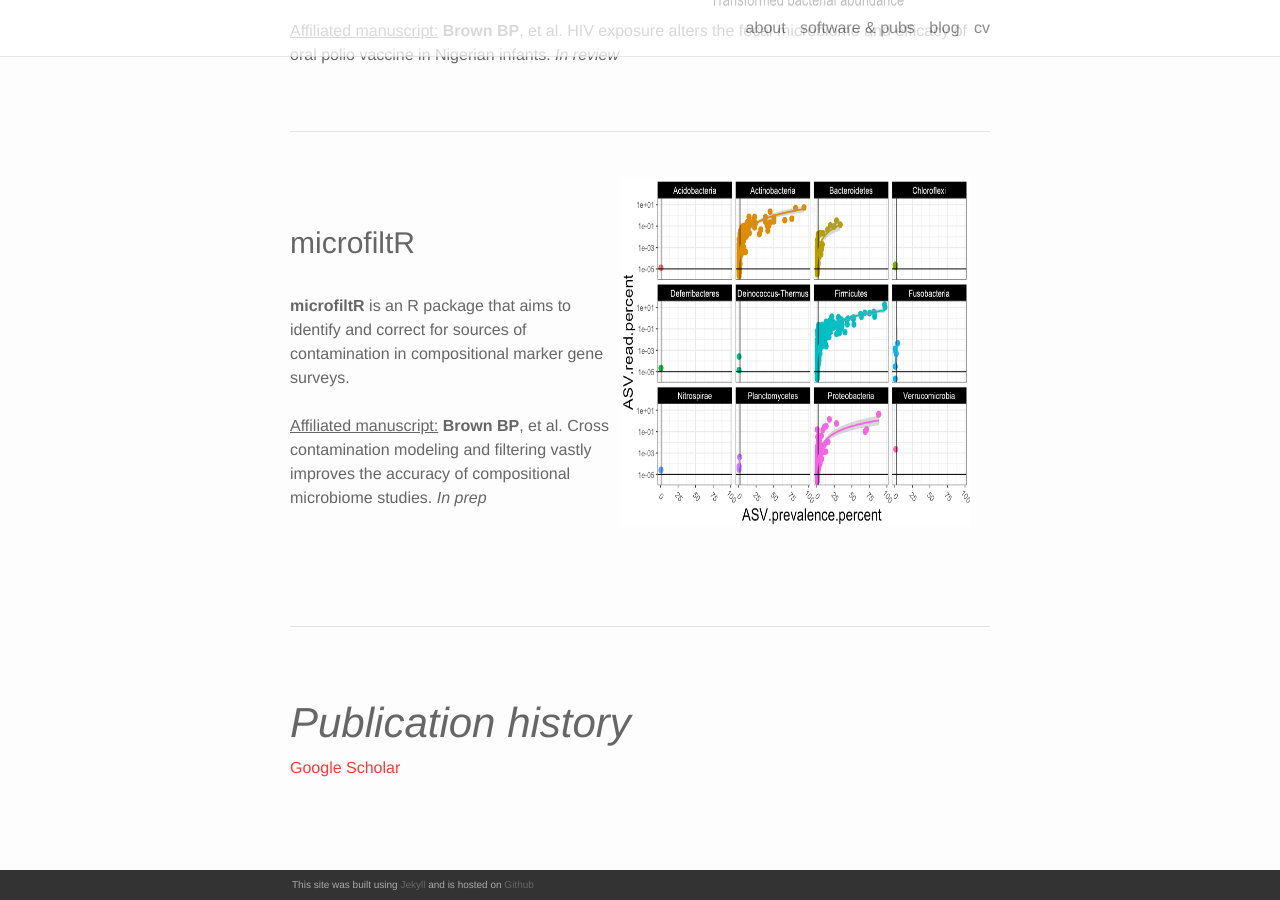
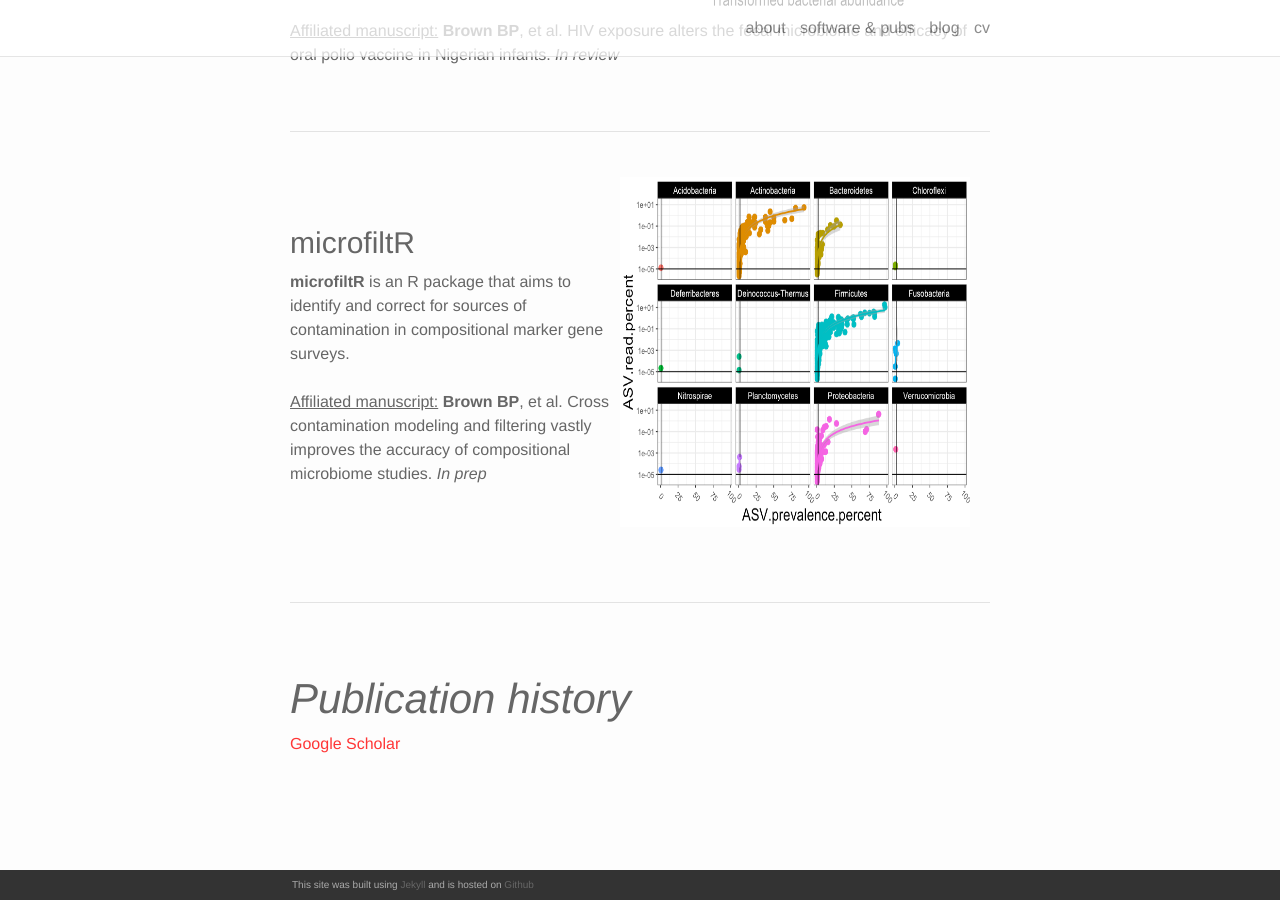
Before and after one commit to itsmisterbrown/legacy.itsmisterbrown.github.io, a Jekyll site: the page built from software.md, in a window 1280 px wide and 900 px high, scrolled down 651 px. Built offline with Jekyll 4.4.1, drawn with Linux system fonts in a browser that asks for light colours; nearby versions of some CDN libraries.

```diff
--- a/software.md
+++ b/software.md
@@ -23,7 +23,7 @@ title: software & pubs
 <!-- microfiltR -->
 <img src="/img/glm_asv_stats.png" width = "350" height = "350" align = "right" style = "margin: 0px 20px 0px 0px">
 <br>
-<h3>microfiltR</h3><br>
+<h3>microfiltR</h3>
 <b>microfiltR</b> is an R package that aims to identify and correct for sources of contamination in compositional marker gene surveys. <br>
 <br>
 <u>Affiliated manuscript:</u> <b>Brown BP</b>, et al. Cross contamination modeling and filtering vastly improves the accuracy of compositional microbiome studies. *In prep*
```
